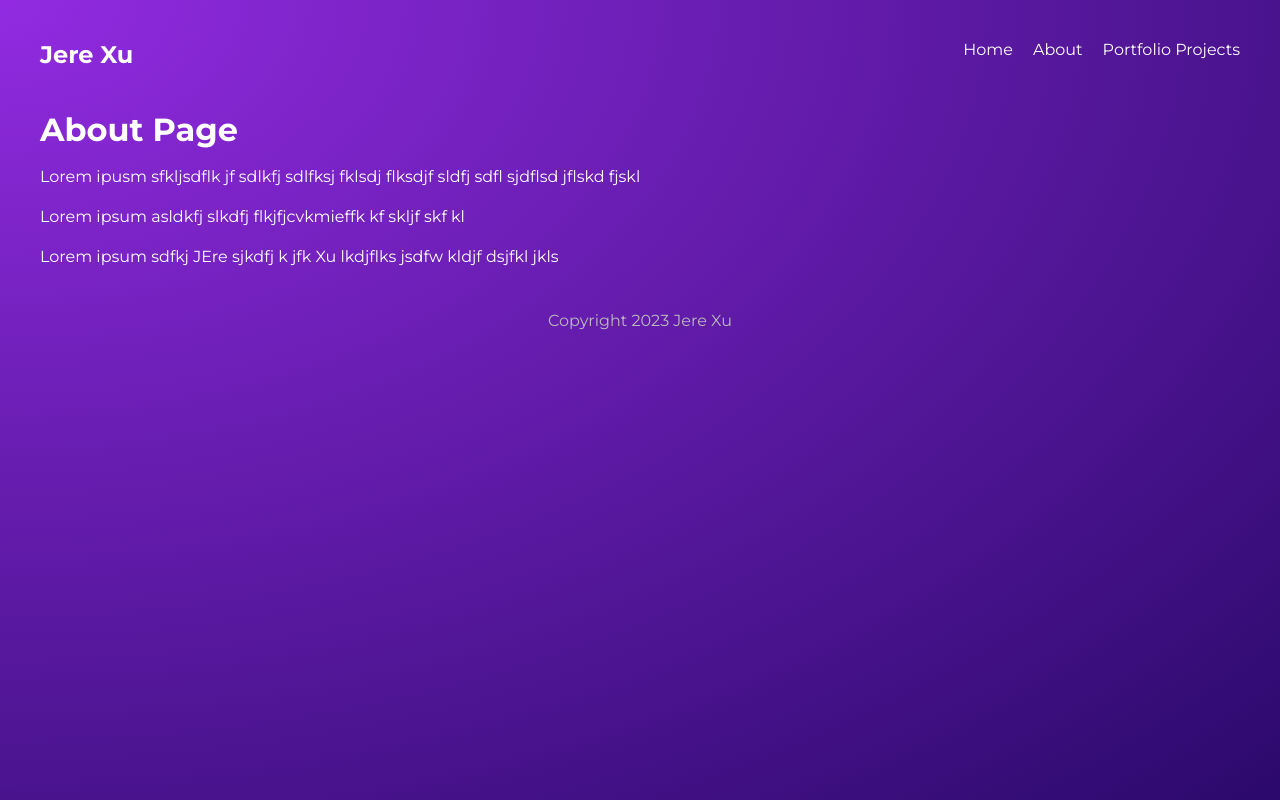
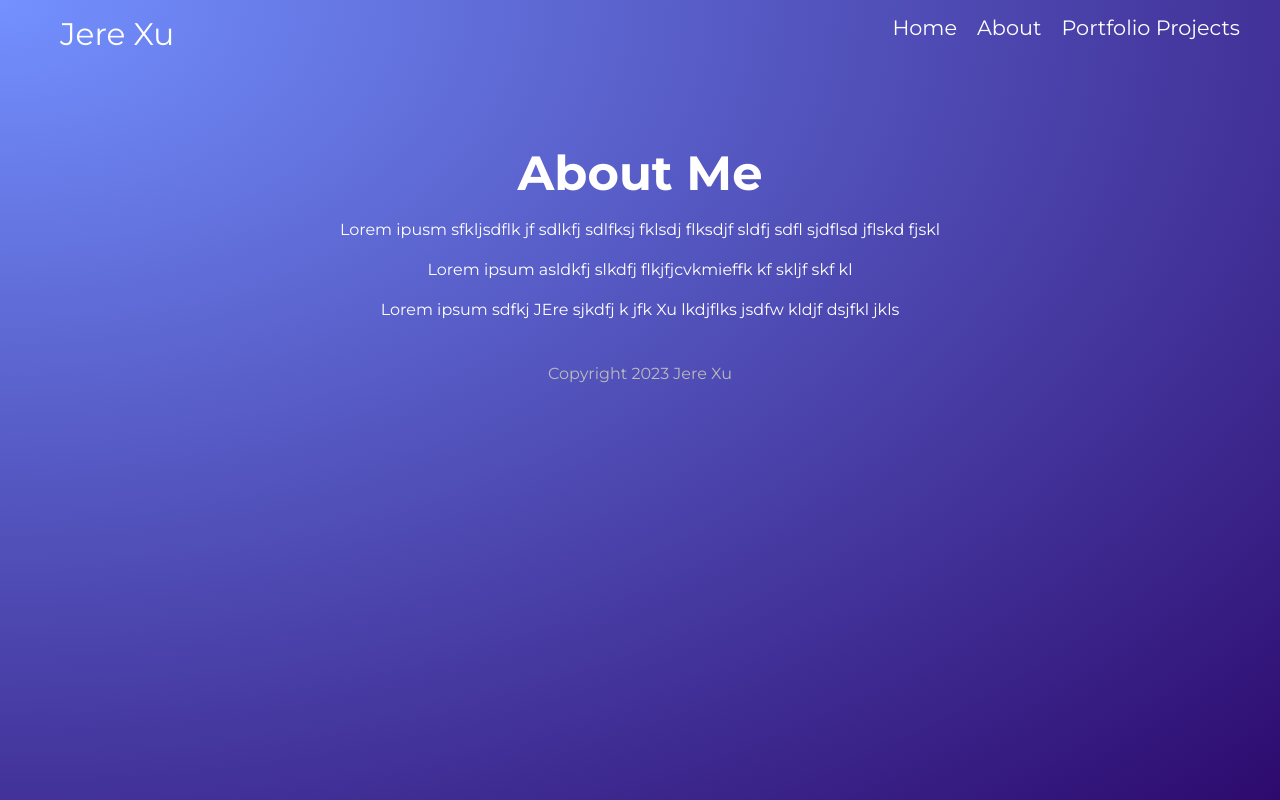
Before and after one commit to jerrytigerxu/jere-web-dev-portfolio, a Gatsby site: page /about in a window 1280 px wide. Built offline with nearby package versions, Linux system fonts and the light colour scheme; Gatsby itself is replaced by a stand-in of ours.

Commit message:
made site look prettier

```diff
--- a/src/components/Navbar.js
+++ b/src/components/Navbar.js
@@ -16,7 +16,7 @@ export default function Navbar() {
 
   return (
     <nav>
-      <h1>{ title }</h1>
+      <h1><Link to="/">{ title }</Link></h1>
       <div className="links">
         <Link to="/">Home</Link>
         <Link to="/about">About</Link>
--- a/src/pages/about.js
+++ b/src/pages/about.js
@@ -1,11 +1,13 @@
 import React from 'react'
 import Layout from '../components/Layout'
+import * as styles from '../styles/projects.module.css'
+import Img from "gatsby-image"
 
 export default function About() {
   return (
     <Layout>
-      <div>
-        <h1>About Page</h1>
+      <div className={styles.portfolio}>
+        <h2>About Me</h2>
         <p>Lorem ipusm sfkljsdflk jf sdlkfj sdlfksj fklsdj flksdjf sldfj sdfl sjdflsd jflskd fjskl</p>
         <p>Lorem ipsum asldkfj  slkdfj flkjfjcvkmieffk kf skljf skf kl</p>
         <p>Lorem ipsum sdfkj JEre sjkdfj k jfk Xu lkdjflks jsdfw kldjf dsjfkl jkls</p>
--- a/src/styles/global.css
+++ b/src/styles/global.css
@@ -11,13 +11,14 @@ html, body {
   min-height: 100%;
 }
 body {
-  background: radial-gradient(at top left, rgba(146,43,225,1) 0%, rgba(43,9,107,1) 100%);
+  background: radial-gradient(at top left, rgb(115, 145, 255) 0%, rgb(45, 10, 110) 100%);
   background-repeat: no-repeat;
 }
 p {
   margin: 16px auto;
   line-height: 1.5em;
 }
+
 
 /* layout & nav */
 .layout {
@@ -27,7 +28,7 @@ p {
 nav {
   display: grid;
   grid-template-columns: 1fr 1fr;
-  margin: 40px auto;
+  margin: 15px auto;
 }
 nav .links {
   display: inline-block;
@@ -37,6 +38,7 @@ nav a {
   display: inline-block;
   margin-left: 20px;
   font-weight: 400;
+  font-size: 1.3em;
   padding-bottom: 8px;
   border-bottom: 3px solid transparent;
 }
```
Also changed, not shown: src/pages/projects/index.js (indentation only), static/favicon.ico.
